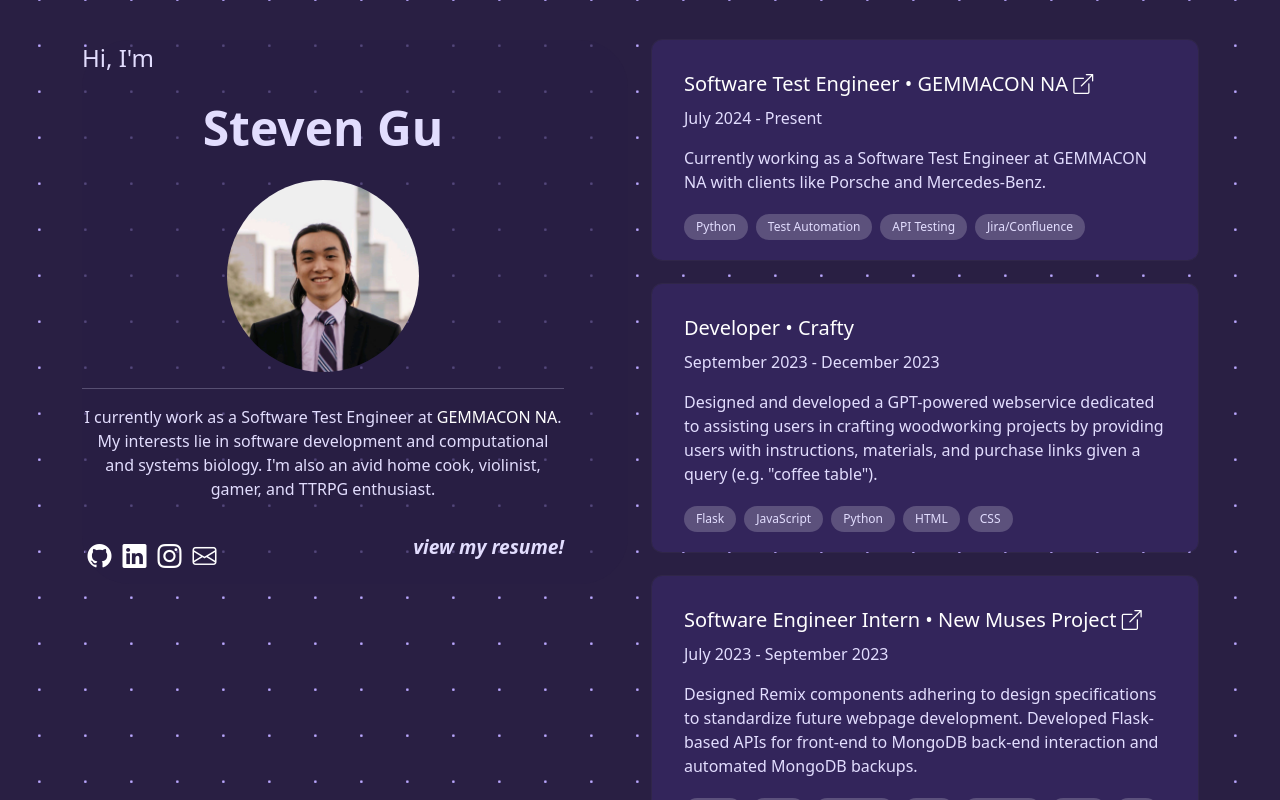
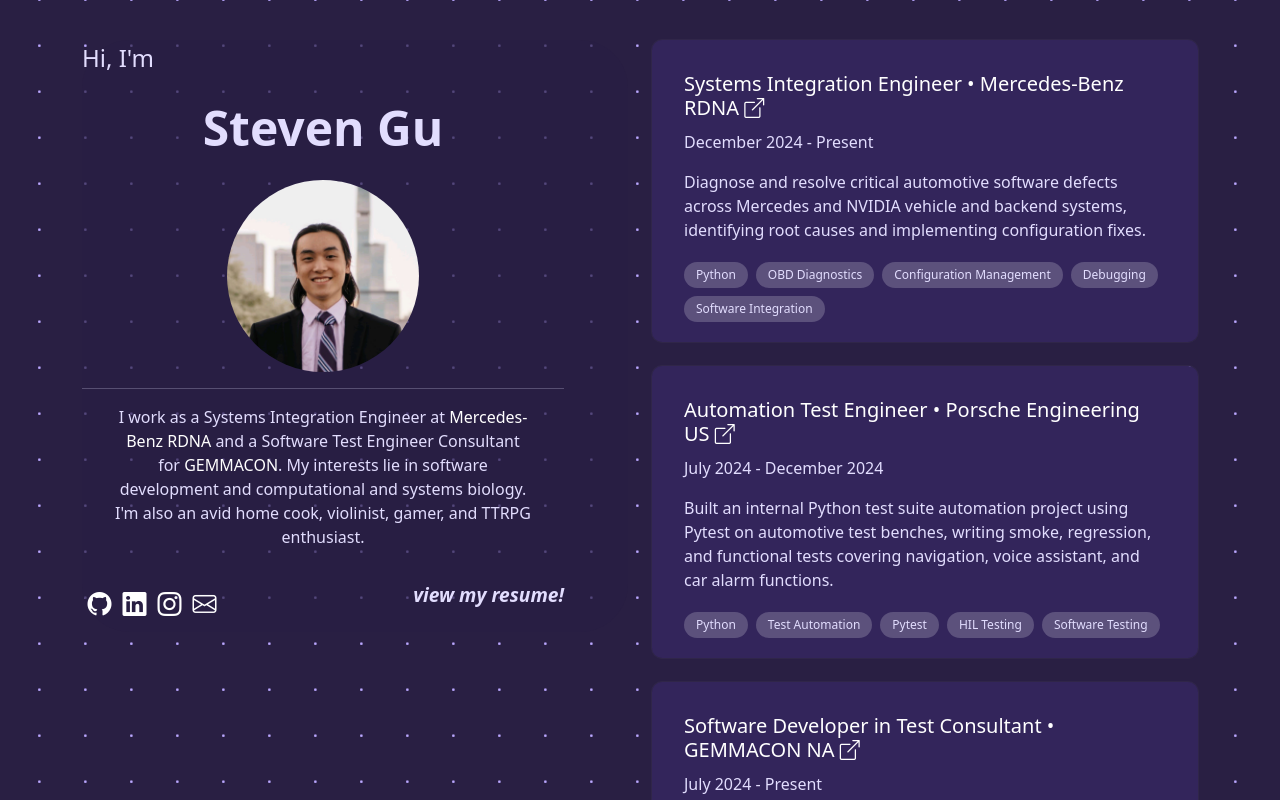
Before and after one commit to theogguu/stevensite, a React (Vite) app: page / in a window 1280 px wide. Built offline with nearby package versions, Linux system fonts and the light colour scheme.

Commit message:
experiences update, minor alignment fix on intro div

```diff
--- a/src/components/HomePage/HomePage.css
+++ b/src/components/HomePage/HomePage.css
@@ -160,3 +160,8 @@
     font-size: 1.5rem;
     text-align: left;
 }
+
+#body-intro {
+    text-align: center;
+    text-wrap: balance;
+}
--- a/src/components/HomePage/HomePageIntro.jsx
+++ b/src/components/HomePage/HomePageIntro.jsx
@@ -5,12 +5,12 @@
             <p id="one">Hi, I'm</p>
             <div className="title">Steven Gu</div>
             <Headshot src="/linkedin.jpg" alt="Steven Gu" size="12rem" />
-            <div className="body">
+            <div className="body" id="body-intro">
             <hr></hr>
             <p>
-                I currently work as a Software Test Engineer at <a href="https://gemmacon.com/en/">GEMMACON NA</a>.
-                My interests lie in software development and computational and systems biology.
-                I'm also an avid home cook, violinist, gamer, and TTRPG enthusiast.
+                I work as a Systems Integration Engineer at <a href="mbrdna.com"> Mercedes-Benz RDNA</a> and a Software Test Engineer Consultant for <a href="https://gemmacon.us/en/">GEMMACON</a>. My interests lie in software development and computational and systems biology.
+
+                <br></br>I'm also an avid home cook, violinist, gamer, and TTRPG enthusiast.
             </p>
             </div>
       </section>
--- a/src/components/HomePage/cardContents.jsx
+++ b/src/components/HomePage/cardContents.jsx
@@ -1,11 +1,25 @@
 import IconButton from "../IconButton/IconButton";
 export const cardContents = [
   {
-    title: "Software Test Engineer • GEMMACON NA",
-    href: "https://gemmacon.com/en/",
+    title: "Systems Integration Engineer • Mercedes-Benz RDNA",
+    href: "https://mbrdna.com/",
+    time: "December 2024 - Present",
+    body: 'Diagnose and resolve critical automotive software defects across Mercedes and NVIDIA vehicle and backend systems, identifying root causes and implementing configuration fixes.',
+    tags: ["Python", "OBD Diagnostics", "Configuration Management", "Debugging", "Software Integration"],
+  },
+  {
+    title: "Automation Test Engineer • Porsche Engineering US",
+    href: "https://www.porscheengineering.com/en/peg/about-us/locations/usa/",
+    time: "July 2024 - December 2024",
+    body: 'Built an internal Python test suite automation project using Pytest on automotive test benches, writing smoke, regression, and functional tests covering navigation, voice assistant, and car alarm functions.',
+    tags: ["Python", "Test Automation", "Pytest", "HIL Testing", "Software Testing"],
+  },
+  {
+    title: "Software Developer in Test Consultant • GEMMACON NA",
+    href: "https://gemmacon.us/",
     time: "July 2024 - Present",
-    body: 'Currently working as a Software Test Engineer at GEMMACON NA with clients like Porsche and Mercedes-Benz.',
-    tags: ["Python", "Test Automation", "API Testing", "Jira/Confluence"],
+    body: 'Currently working as a Software Test Engineer at GEMMACON NA with clients like Porsche Engineering, Mercedes-Benz, and NVIDIA.',
+    tags: ["Python", "Test Automation", "Jira/Confluence"],
   },
   {
     title: "Developer • Crafty",
@@ -51,9 +65,9 @@
   {
     title: "Software Engineer Intern • New Muses Project",
     time: "July 2023 - September 2023",
-    body: "Designed Remix components adhering to design specifications to standardize future webpage development. Developed Flask-based APIs for front-end to MongoDB back-end interaction and automated MongoDB backups.",
+    body: "Automated a continuous integration and deployment (CI/CD) pipeline with Cypress unit tests on GitHub Actions. Designed Remix components adhering to design specifications to standardize future webpage development. Developed Flask-based APIs for front-end to MongoDB back-end interaction and automated MongoDB backups.",
     href: "https://www.newmusesproject.com/",
-    tags: ["Remix", "React", "MongoDB", "Flask", "JavaScript", "HTML", "CSS"],
+    tags: ["Cypress", "CI/CD", "Remix", "React", "MongoDB", "Flask", "JavaScript", "HTML", "CSS"],
     modalContent: {
       title: "SWE Intern at New Muses Project",
       body: [
@@ -61,6 +75,9 @@
         <br></br>,
         <br></br>,
         "I was first involved in creating new API endpoints for the MongoDB database developing Python scripts for database backup. One notable project involved crafting a crontab-scheduled script that retrieved the latest database document from the production server, transferred it to the test server (while managing document deletion on the test server), and concluded by sending an email containing the console logs.",
+        <br></br>,
+        <br></br>,
+        "Another project I worked on involved created a continuous integration and deployment pipeline with Cypress unit tests on GitHub Actions.",
         <br></br>,
         <br></br>,
         "As the internship progressed, my role shifted towards front-end development. I actively contributed to the construction of a Remix component library, aiding in the transition from their existing vanilla-JS-based webpages to Remix-based ones. I learned a lot about HTML/CSS, coding in React-like frameworks, and component refactoring, as well as the importance of accessible design.",
```
Also changed, not shown: 1 other file (tests, documents, lock files or other folders).
